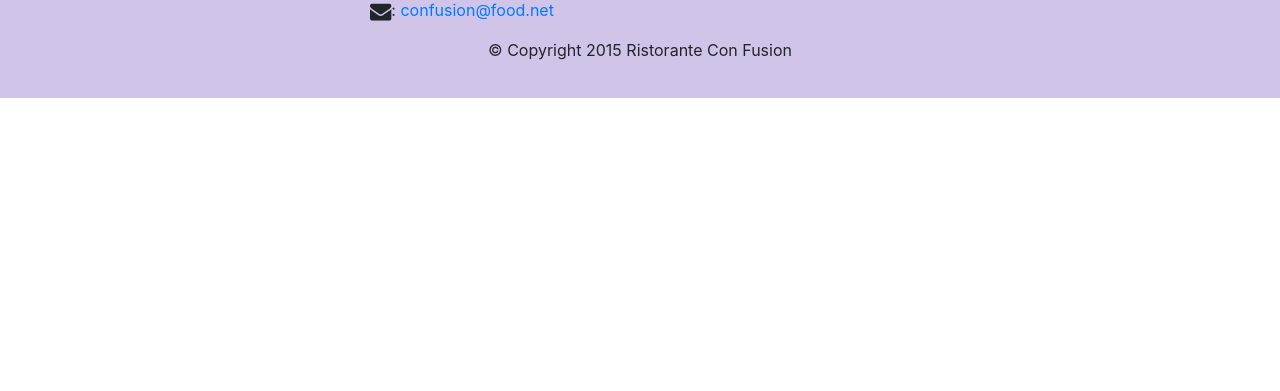
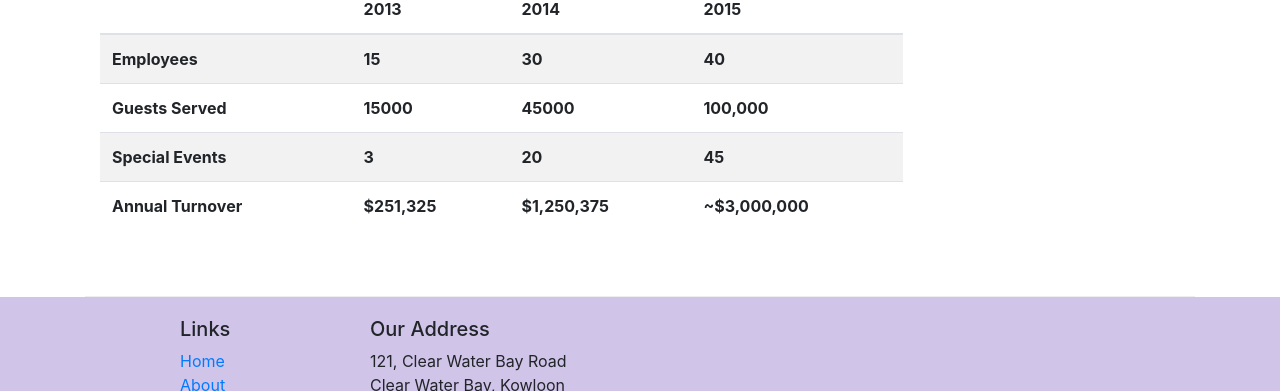
Before and after one commit to SafwanShaikh/conFusionC1, a website: page aboutus.html in a window 1280 px wide. Shown: the part 1704-2095 px from the top of the page. Before the commit the page ends 1802 px from the top, so only its background shows below. Drawn offline with nearby package versions, Linux system fonts and the light colour scheme.

Commit message:
Tables and Cards

```diff
--- a/aboutus.html
+++ b/aboutus.html
@@ -64,7 +64,33 @@
                 <p>Started in 2010, Ristorante con Fusion quickly established itself as a culinary icon par excellence in Hong Kong. With its unique brand of world fusion cuisine that can be found nowhere else, it enjoys patronage from the A-list clientele in Hong Kong.  Featuring four of the best three-star Michelin chefs in the world, you never know what will arrive on your plate the next time you visit us.</p>
                 <p>The restaurant traces its humble beginnings to <em>The Frying Pan</em>, a successful chain started by our CEO, Mr. Peter Pan, that featured for the first time the world's best cuisines in a pan.</p>
             </div>
-            <div>
+            <div class="col-12 col-sm-6">
+                <div class="card">
+                    <h3 class="card-header bg-primary text-white">Facts At a Glance</h3>
+                    <div class="card-block">
+                        <dl class="row">
+                            <dt class="col-sm-6">Started</dt>
+                            <dd class="col-sm-6">3 Feb. 2013</dd>
+                            <dt class="col-sm-6">Major Stake Holde</dt>
+                            <dd class="col-sm-6">HK Fine Foods Inc.</dd>
+                            <dt class="col-sm-6">Last Years's Turnover</dt>
+                            <dd class="col-sm-6">$1,250,375</dd>
+                            <dt class="col-sm-6">Employees</dt>
+                            <dd class="col-sm-6">40</dd>
+
+                        </dl>
+                    </div>
+                </div>
+            </div>
+            <div class="col-12">
+                <div class="card card-block bg-faded">
+                    <blockquote class="blockqoute">
+                        <p class="mb-0">You better cut the pizza in four pieces because I'm not enough hungry to eat six.</p>
+                        <footer class="blockqoute-footer">Yogi Berra,
+                            <cite title="Source Title">The Wit and Wisdom of Yogi Berra, P. Pepe, Diversion Books, 2014"</cite>
+                        </footer>
+                    </blockquote>
+                </div>
             </div>
         </div>
 
@@ -98,6 +124,53 @@
                 </div>
             </div>
        </div>
+
+        <div class="row row-content">
+            <div class="col-12 col-sm-9">
+                <h2>Facts &amp; Figures</h2>
+                <div class="table-responsive">
+                    <table class="table table-striped">
+                        <thead class="thead-inverse">
+                            <tr>
+                                <th>&nbsp;</th>
+                                <th>2013</th>
+                                <th>2014</th>
+                                <th>2015</th>
+                            </tr>
+                        </thead>
+                        <tbody>
+                            <tr>
+                                <th>Employees</th>
+                                <th>15</th>
+                                <th>30</th>
+                                <th>40</th>
+                            </tr>
+                            <tr>
+                                <th>Guests Served</th>
+                                <th>15000</th>
+                                <th>45000</th>
+                                <th>100,000</th>
+                            </tr>
+                            <tr>
+                                <th>Special Events</th>
+                                <th>3</th>
+                                <th>20</th>
+                                <th>45</th>
+                            </tr>
+                            <tr>
+                                <th>Annual Turnover</th>
+                                <th>$251,325</th>
+                                <th>$1,250,375</th>
+                                <th>~$3,000,000</th>
+                            </tr>
+                        </tbody>
+                    </table>
+                </div>
+            </div>
+            <div class="col-12 col-sm-3">
+
+            </div>
+        </div>
 
     </div>
 
```
Also changed, not shown: contactus.html (+3 -1 lines).
